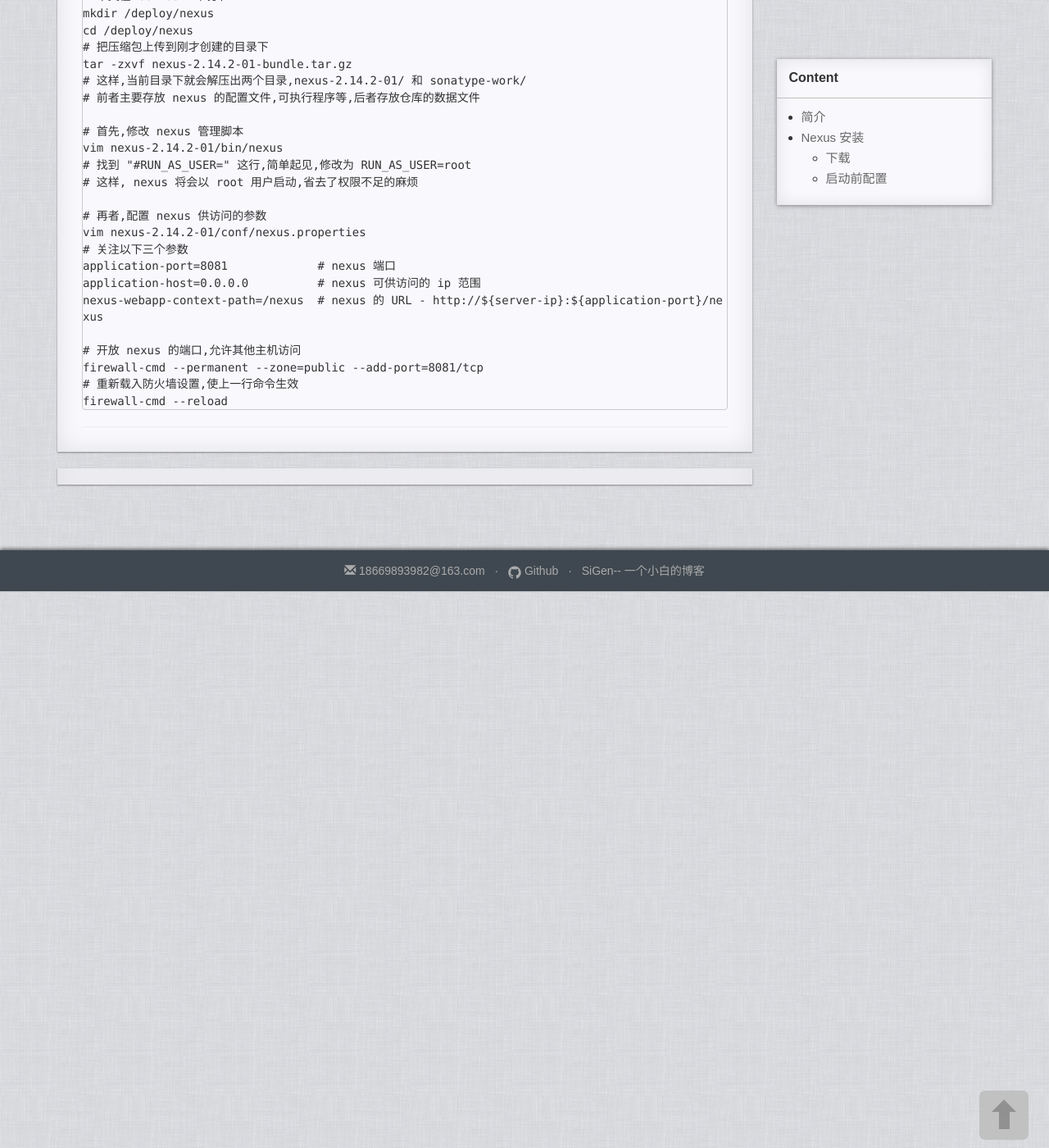
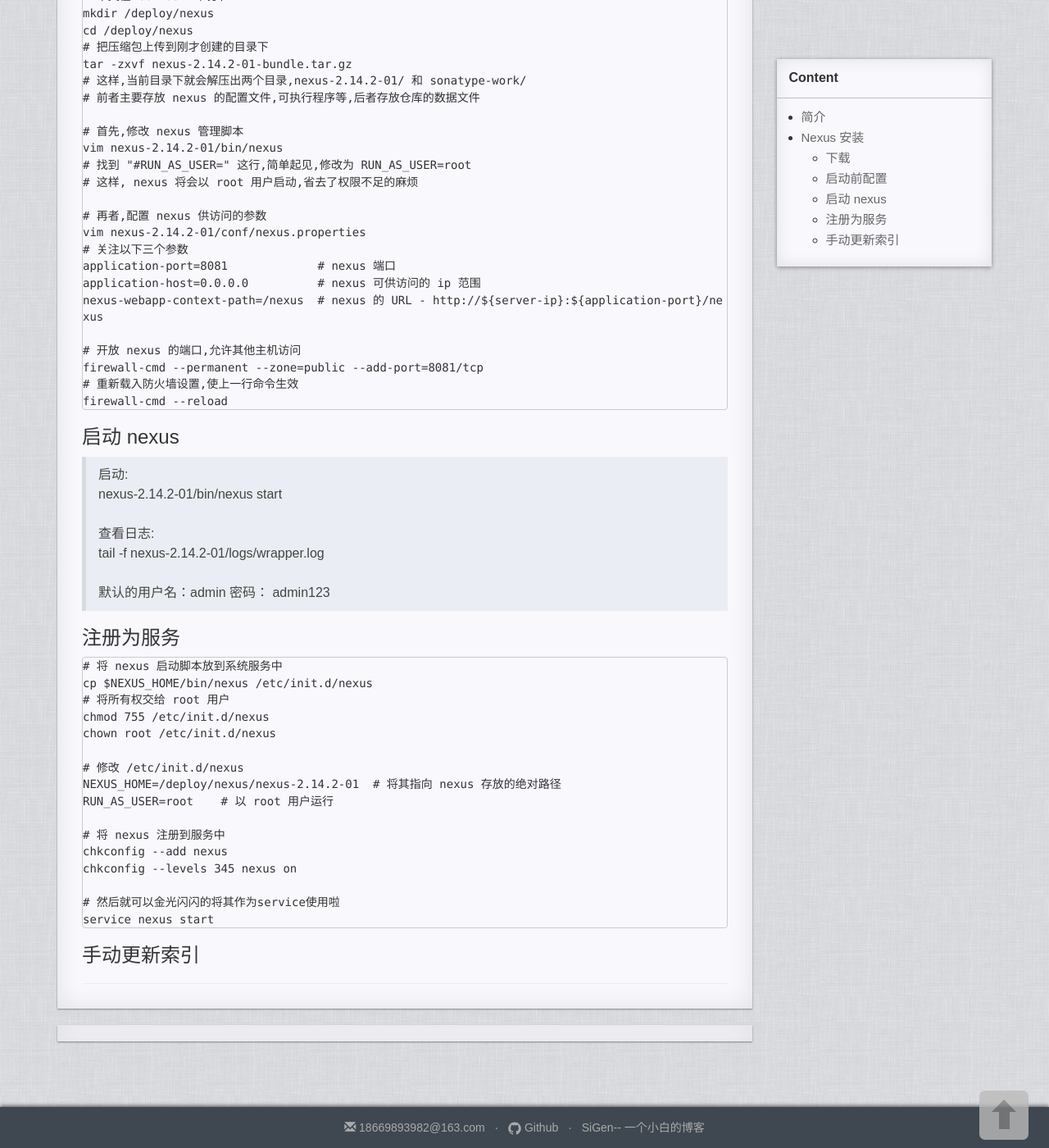
Before and after one commit to OhMyBuuug/OhMyBuuug.github.io, a Jekyll site: the page built from _posts/2017-03-15-nexus.md, in a window 1280 px wide and 1400 px high, scrolled down 769 px. Shown: the whole window at 82% size. Built offline with Jekyll 4.4.1, drawn with Linux system fonts in a browser that asks for light colours; nearby versions of some CDN libraries; comment, search, counter and statistics services are not loaded; a style sheet for code colours, icons or effects is not loaded.

Commit message:
add new content nexus 注册到服务

`````diff
--- a/_posts/2017-03-15-nexus.md
+++ b/_posts/2017-03-15-nexus.md
@@ -54,3 +54,33 @@ firewall-cmd --permanent --zone=public --add-port=8081/tcp
 # 重新载入防火墙设置,使上一行命令生效
 firewall-cmd --reload
 ````
+
+###  启动 nexus
+> 启动:
+nexus-2.14.2-01/bin/nexus start
+<br>
+查看日志:
+tail -f nexus-2.14.2-01/logs/wrapper.log
+<br>
+默认的用户名：admin  密码： admin123
+
+###  注册为服务
+````
+# 将 nexus 启动脚本放到系统服务中
+cp $NEXUS_HOME/bin/nexus /etc/init.d/nexus
+# 将所有权交给 root 用户
+chmod 755 /etc/init.d/nexus
+chown root /etc/init.d/nexus
+
+# 修改 /etc/init.d/nexus
+NEXUS_HOME=/deploy/nexus/nexus-2.14.2-01  # 将其指向 nexus 存放的绝对路径
+RUN_AS_USER=root    # 以 root 用户运行
+
+# 将 nexus 注册到服务中
+chkconfig --add nexus
+chkconfig --levels 345 nexus on
+
+# 然后就可以金光闪闪的将其作为service使用啦
+service nexus start
+````
+###  手动更新索引
`````
